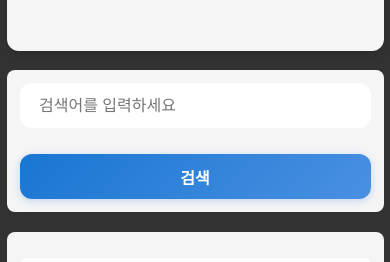
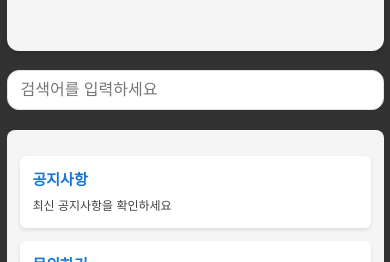
Before and after one commit to thingswell-hjlee/thingswell-homepage-model001, a React (Vite) app in the folder grape/: page /customer-service in a window 390 px wide. Shown: the part 234-496 px from the top of the page. Built offline with nearby package versions, Linux system fonts and the light colour scheme; no server answers; a small style sheet from the web is missing.

Commit message:
검색 컴포넌트 변경

```diff
--- a/grape/src/components/BoardList.css
+++ b/grape/src/components/BoardList.css
@@ -1,8 +1,7 @@
 .board-list {
-  max-width: var(--max-width);
-  padding: : varcing-lg);
   background: none;
   border-radius: 8px;
+
 }
 
 .board-header {
@@ -12,12 +11,13 @@
   margin-bottom: 20px;
   padding-bottom: 15px;
   gap: 20px;
+  width: 100%;
 }
 
 .board-search-container {
   display: flex;
   flex: 1;
-  max-width: 600px;
+  max-width: 1500px;
   gap: 10px;
 }
 
--- a/grape/src/components/BoardList.jsx
+++ b/grape/src/components/BoardList.jsx
@@ -2,6 +2,7 @@ import React, { useState, useEffect } from "react";
 import "./BoardList.css";
 import { supabase } from "../lib/supabase";
 import { useAuth } from "../contexts/AuthContext";
+import SearchComponent from "./SearchComponent";
 
 const BoardList = ({
   post,
@@ -16,7 +17,6 @@ const BoardList = ({
   const [filteredInstruments, setFilteredInstruments] = useState([]);
   const [loading, setLoading] = useState(true);
   const [error, setError] = useState(null);
-  const [searchTerm, setSearchTerm] = useState("");
   const [isMobile, setIsMobile] = useState(false);
   const { user } = useAuth(); // 로그인 상태 가져오기
 
@@ -113,9 +113,9 @@ const BoardList = ({
   };
 
   // 검색 함수
-  const handleSearch = () => {
+  const handleSearch = (searchValue) => {
     // 검색어가 비어있으면 모든 데이터 표시
-    if (searchTerm.trim() === "") {
+    if (searchValue.trim() === "") {
       // 내림차순으로 정렬
       const sorted = instruments.sort((a, b) => (b.id || 0) - (a.id || 0));
       setFilteredInstruments(sorted);
@@ -123,7 +123,7 @@ const BoardList = ({
       // 제목과 내용에서 검색어 찾기
       const filtered = instruments.filter((instrument) => {
         const title = (instrument.title || "").toLowerCase();
-        const searchLower = searchTerm.toLowerCase();
+        const searchLower = searchValue.toLowerCase();
 
         return title.includes(searchLower);
       });
@@ -133,12 +133,12 @@ const BoardList = ({
     }
   };
 
-  // Enter 키로 검색 실행
-  const handleKeyPress = (e) => {
-    if (e.key === "Enter") {
-      handleSearch();
-    }
-  };
+  // Enter 키로 검색 실행 - 이 함수는 이제 필요 없음
+  // const handleKeyPress = (e) => {
+  //   if (e.key === "Enter") {
+  //     handleSearch();
+  //   }
+  // };
 
   // 제목 길이 제한 함수 (모바일에서 사용)
   const truncateTitle = (title, maxLength = 20) => {
@@ -199,16 +199,12 @@ const BoardList = ({
     <div className="board-list">
       <div className="board-header">
         <div className="board-search-container">
-          <input
-            type="text"
+          <SearchComponent
             placeholder={isMobile ? "검색" : "검색어를 입력하세요"}
-            value={searchTerm}
-            onChange={(e) => setSearchTerm(e.target.value)}
-            onKeyPress={handleKeyPress}
+            onSearch={handleSearch}
+            backgroundColor="var(--color-background-light)"
+            noPadding={true}
           />
-          <button id="search-button" onClick={handleSearch}>
-            {isMobile ? "검색" : "검색"}
-          </button>
         </div>
         {user && (
           <button onClick={onWriteClick} className="btn-write">
@@ -276,9 +272,7 @@ const BoardList = ({
             ) : (
               <tr>
                 <td colSpan={user ? 4 : 3} className="no-data">
-                  {searchTerm.trim() !== ""
-                    ? "검색 결과가 없습니다."
-                    : "데이터가 없습니다."}
+                  데이터가 없습니다.
                 </td>
               </tr>
             )}
@@ -288,12 +282,8 @@ const BoardList = ({
 
       {(!filteredInstruments || filteredInstruments.length === 0) && (
         <div className="empty-state">
-          <p>
-            {searchTerm.trim() !== ""
-              ? "검색 결과가 없습니다."
-              : "등록된 게시글이 없습니다."}
-          </p>
-          {user && searchTerm.trim() === "" && (
+          <p>등록된 게시글이 없습니다.</p>
+          {user && (
             <div className="empty-state-actions">
               <p>첫 번째 게시글을 작성해보세요!</p>
               <button onClick={onWriteClick} className="btn-write-empty">
--- /dev/null
+++ b/grape/src/components/SearchComponent.css
@@ -0,0 +1,118 @@
+.search-section-container {
+  display: flex;
+  flex-direction: row;
+  align-items: center;
+  justify-content: flex-start;
+  width: 100%;
+  background-color: var(--color-surface);
+  border-radius: var(--border-radius-lg);
+  text-align: left;
+  max-width: 1500px;
+  height: 40px;
+  overflow: hidden;
+}
+
+.search-section-container.no-padding {
+  padding: 0 !important;
+}
+
+.search-section-container input {
+  flex: 1;
+  height: 100%;
+  border-radius: var(--border-radius-lg);
+  border: 1px solid #e1e5e9;
+  padding: var(--spacing-md);
+  margin-right: var(--spacing-sm);
+  box-sizing: border-box;
+}
+
+.search-section-container button {
+  width: 100px;
+  height: 100%;
+  border-radius: var(--border-radius-lg);
+  border: none;
+  padding: var(--spacing-sm);
+  background: linear-gradient(135deg, var(--color-primary) 0%, #4a90e2 100%);
+  color: white;
+  font-weight: 600;
+  cursor: pointer;
+  text-align: center;
+  font-size: var(--font-size-sm);
+  display: flex;
+  align-items: center;
+  justify-content: center;
+  transition: all 0.3s ease;
+  box-shadow: 0 2px 8px rgba(74, 144, 226, 0.3);
+  box-sizing: border-box;
+  flex-shrink: 0;
+}
+
+.search-section-container button:hover {
+  background: linear-gradient(135deg, #4a90e2 0%, var(--color-primary) 100%);
+  transform: translateY(-1px);
+  box-shadow: 0 4px 12px rgba(74, 144, 226, 0.4);
+}
+
+.search-section-container button:active {
+  transform: translateY(0);
+  box-shadow: 0 2px 4px rgba(74, 144, 226, 0.3);
+}
+
+/* 태블릿 반응형 (768px 이하) */
+@media (max-width: 768px) {
+  .search-section-container {
+    flex-direction: column;
+    gap: var(--spacing-md);
+    padding: var(--spacing-lg);
+  }
+
+  .search-section-container.no-padding {
+    padding: 0 !important;
+  }
+
+  .search-section-container input {
+    width: 100%;
+    margin-right: 0;
+    margin-bottom: var(--spacing-md);
+  }
+
+  .search-section-container button {
+    width: 100%;
+    height: 40px;
+    box-sizing: border-box;
+  }
+}
+
+/* 모바일 반응형 (480px 이하) */
+@media (max-width: 480px) {
+  .search-section-container {
+    padding: var(--spacing-md);
+    border-radius: var(--border-radius-md);
+  }
+
+  .search-section-container.no-padding {
+    padding: 0 !important;
+  }
+
+  .search-section-container input {
+    height: 100%;
+    font-size: 16px; /* iOS에서 줌 방지 */
+  }
+
+  .search-section-container button {
+    height: 40px;
+    font-size: 16px;
+    box-sizing: border-box;
+  }
+}
+
+/* 작은 모바일 반응형 (320px 이하) */
+@media (max-width: 320px) {
+  .search-section-container {
+    padding: var(--spacing-sm);
+  }
+
+  .search-section-container.no-padding {
+    padding: 0 !important;
+  }
+}
--- /dev/null
+++ b/grape/src/components/SearchComponent.jsx
@@ -0,0 +1,41 @@
+import React, { useState } from "react";
+import "./SearchComponent.css";
+
+const SearchComponent = ({
+  placeholder = "검색어를 입력하세요",
+  onSearch,
+  backgroundColor = "var(--color-surface)",
+  noPadding = false
+}) => {
+  const [searchTerm, setSearchTerm] = useState("");
+
+  const handleSearch = () => {
+    if (onSearch) {
+      onSearch(searchTerm);
+    }
+  };
+
+  const handleKeyPress = (e) => {
+    if (e.key === "Enter") {
+      handleSearch();
+    }
+  };
+
+  return (
+    <div
+      className={`search-section-container ${noPadding ? 'no-padding' : ''}`}
+      style={{ backgroundColor }}
+    >
+      <input
+        type="text"
+        placeholder={placeholder}
+        value={searchTerm}
+        onChange={(e) => setSearchTerm(e.target.value)}
+        onKeyPress={handleKeyPress}
+      />
+      <button onClick={handleSearch}>검색</button>
+    </div>
+  );
+};
+
+export default SearchComponent;
--- a/grape/src/pages/Customer_Service/Customer_service.css
+++ b/grape/src/pages/Customer_Service/Customer_service.css
@@ -1,14 +1,3 @@
-.search-section-container {
-  display: flex;
-  flex-direction: row;
-  align-items: flex-start;
-  justify-content: flex-start;
-  width: 100%;
-  background-color: var(--color-surface);
-  border-radius: var(--border-radius-lg);
-  text-align: left;
-  padding: var(--spacing-xl);
-}
 .solutions-section {
   display: flex;
   flex-direction: column;
@@ -17,44 +6,6 @@
   width: 100%;
   max-width: var(--container-max-width);
   border-radius: var(--border-radius-lg);
-}
-.search-section-container input {
-  width: 90%;
-  height: 40px;
-  border-radius: var(--border-radius-lg);
-  border: 1px solid var(--color-border);
-  padding: var(--spacing-lg);
-  margin-right: var(--spacing-md);
-}
-
-.search-section-container button {
-  width: 10%;
-  height: 40px;
-  border-radius: var(--border-radius-lg);
-  border: none;
-  padding: var(--spacing-lg);
-  background: linear-gradient(135deg, var(--color-primary) 0%, #4a90e2 100%);
-  color: white;
-  font-weight: 600;
-  cursor: pointer;
-  text-align: center;
-  font-size: var(--font-size-md);
-  display: flex;
-  align-items: center;
-  justify-content: center;
-  transition: all 0.3s ease;
-  box-shadow: 0 2px 8px rgba(74, 144, 226, 0.3);
-}
-
-.search-section-container button:hover {
-  background: linear-gradient(135deg, #4a90e2 0%, var(--color-primary) 100%);
-  transform: translateY(-1px);
-  box-shadow: 0 4px 12px rgba(74, 144, 226, 0.4);
-}
-
-.search-section-container button:active {
-  transform: translateY(0);
-  box-shadow: 0 2px 4px rgba(74, 144, 226, 0.3);
 }
 
 .customer-service-section {
@@ -117,23 +68,6 @@
 
 /* 태블릿 반응형 (768px 이하) */
 @media (max-width: 768px) {
-  .search-section-container {
-    flex-direction: column;
-    gap: var(--spacing-md);
-    padding: var(--spacing-lg);
-  }
-
-  .search-section-container input {
-    width: 100%;
-    margin-right: 0;
-    margin-bottom: var(--spacing-md);
-  }
-
-  .search-section-container button {
-    width: 100%;
-    height: 45px;
-  }
-
   .customer-service-section {
     padding: var(--spacing-lg);
     margin-top: var(--spacing-lg);
@@ -159,21 +93,6 @@
 
 /* 모바일 반응형 (480px 이하) */
 @media (max-width: 480px) {
-  .search-section-container {
-    padding: var(--spacing-md);
-    border-radius: var(--border-radius-md);
-  }
-
-  .search-section-container input {
-    height: 45px;
-    font-size: 16px; /* iOS에서 줌 방지 */
-  }
-
-  .search-section-container button {
-    height: 45px;
-    font-size: 16px;
-  }
-
   .customer-service-section {
     padding: var(--spacing-md);
     border-radius: var(--border-radius-md);
@@ -198,10 +117,6 @@
 
 /* 작은 모바일 반응형 (320px 이하) */
 @media (max-width: 320px) {
-  .search-section-container {
-    padding: var(--spacing-sm);
-  }
-
   .customer-service-section {
     padding: var(--spacing-sm);
     margin-top: var(--spacing-lg);
--- a/grape/src/pages/Customer_Service/Customer_service.jsx
+++ b/grape/src/pages/Customer_Service/Customer_service.jsx
@@ -1,5 +1,6 @@
 import React from "react";
 import SolutionCard from "../../components/SolutionCard.jsx";
+import SearchComponent from "../../components/SearchComponent.jsx";
 import "./Customer_service.css";
 import { Link } from "react-router-dom";
 
@@ -21,10 +22,16 @@ const Customer_service = () => {
                 reverse={false}
               />
               <div className="customer-service-container">
-                <div className="search-section-container">
-                  <input type="text" placeholder="검색어를 입력하세요" />
-                  <button>검색</button>
-                </div>
+                <SearchComponent
+                  placeholder="검색어를 입력하세요"
+                  onSearch={(searchTerm) => {
+                    console.log("검색어:", searchTerm);
+
+                    // 여기에 검색 로직을 추가할 수 있습니다
+                  }}
+                  backgroundColor="var(--color-background-dark)"
+                  noPadding={true}
+                />
                 <div className="customer-service-section">
                   <div className="service-grid">
                     <div className="service-box">
```
Also changed, not shown: grape/src/styles/variables.css (+26 -0 lines).
